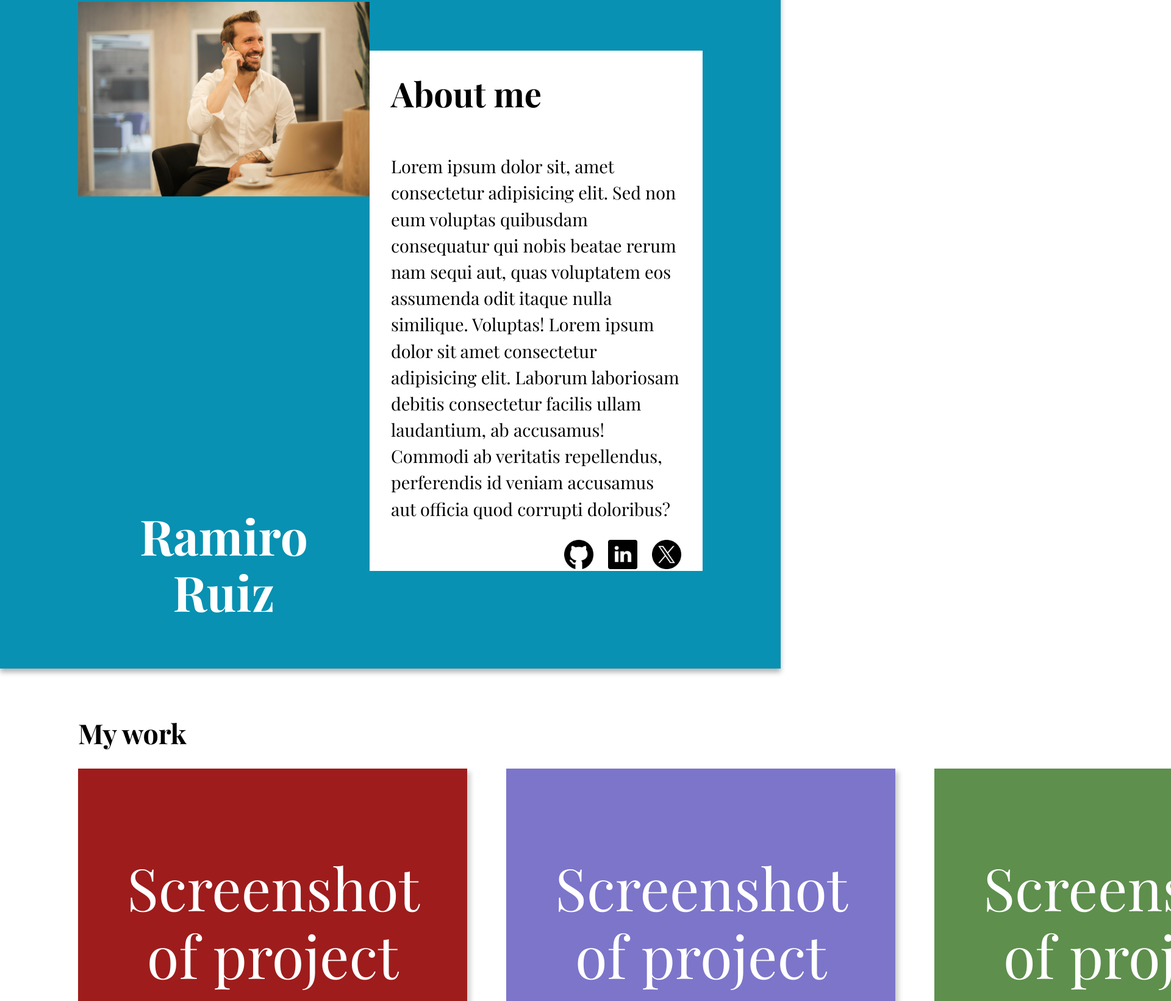
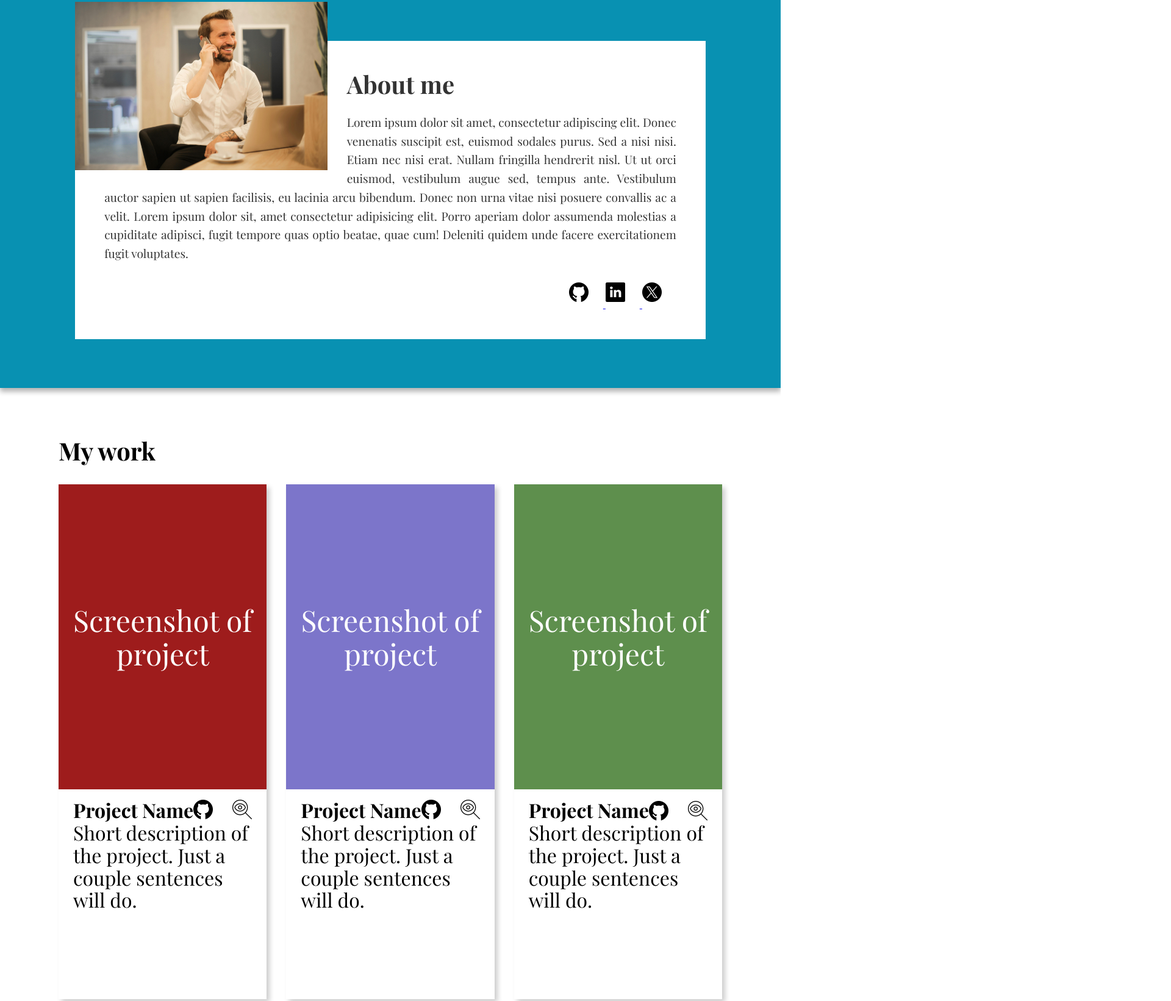
Before and after one commit to Ciberramir52/HomePage, a plain HTML site: page index.html in a window 1280 px wide. Shown: the part 77-1718 px from the top of the page at 61% size, 1920 px wide, since content can reach past the window. Drawn offline with nearby package versions, Linux system fonts and the light colour scheme.

Commit message:
Add media queries

```diff
--- a/index.html
+++ b/index.html
@@ -14,31 +14,35 @@
 <body>
     <section id="about-me-section">
         <div class="about-me-container">
-            <div>
-                <img src="Assets/Entrepreneur.jpg" width="100%" alt="">
-                <h2 class="text-over-img">Ramiro Ruiz</h2>
-            </div>
-            <div>
-                <div class="about-me">
-                    <h1>About me</h1>
-                    <p>
-                        Lorem ipsum dolor sit, amet consectetur adipisicing elit. Sed non eum voluptas quibusdam
-                        consequatur qui
-                        nobis beatae rerum nam sequi aut, quas voluptatem eos assumenda odit itaque nulla similique.
-                        Voluptas!
-                        Lorem ipsum dolor sit amet consectetur adipisicing elit. Laborum laboriosam debitis consectetur
-                        facilis ullam laudantium, ab accusamus! Commodi ab veritatis repellendus, perferendis id veniam
-                        accusamus aut officia quod corrupti doloribus?
-                    </p>
-                    <div>
+            <div class="text-with-image">
+                <img src="Assets/Entrepreneur.jpg" alt="Entrepreneur" class="image">
+
+                <div class="text-content">
+                    <div class="title">
+                        <h1>About me</h1>
+                    </div>
+
+                    <div class="paragraph">
+                        <p>
+                            Lorem ipsum dolor sit amet, consectetur adipiscing elit. Donec venenatis suscipit est,
+                            euismod sodales purus. Sed a nisi nisi. Etiam nec nisi erat. Nullam fringilla hendrerit
+                            nisl. Ut ut orci euismod, vestibulum augue sed, tempus ante. Vestibulum auctor sapien ut
+                            sapien facilisis, eu lacinia arcu bibendum. Donec non urna vitae nisi posuere convallis ac a
+                            velit. Lorem ipsum dolor sit, amet consectetur adipisicing elit. Porro aperiam dolor
+                            assumenda molestias a cupiditate adipisci, fugit tempore quas optio beatae, quae cum!
+                            Deleniti quidem unde facere exercitationem fugit voluptates.
+                        </p>
+                    </div>
+
+                    <div class="icon-container">
                         <a href="#">
-                            <img src="Assets/github_icon.png" alt="github">
+                            <img class="icon" src="Assets/github_icon.png" alt="github">
                         </a>
                         <a href="#">
-                            <img src="Assets/linkedin_icon.png" alt="linkedin">
+                            <img class="icon" src="Assets/linkedin_icon.png" alt="linkedin">
                         </a>
                         <a href="#">
-                            <img src="Assets/x_icon.png" alt="X">
+                            <img class="icon" src="Assets/x_icon.png" alt="X">
                         </a>
                     </div>
                 </div>
--- a/style.css
+++ b/style.css
@@ -1,6 +1,12 @@
 @font-face {
     font-family: "Playfair Display";
     src: url(Assets/PlayfairDisplay-VariableFont_wght.ttf);
+}
+
+* {
+    margin: 0;
+    padding: 0;
+    box-sizing: border-box;
 }
 
 body {
@@ -11,7 +17,7 @@ body {
 
 section,
 footer {
-    padding: 5rem 8rem;
+    padding: 5rem 6rem;
 }
 
 #about-me-section {
@@ -20,63 +26,91 @@ footer {
 }
 
 .about-me-container {
-    display: flex;
+    width: 95%;
+    min-width: 250px;
+    margin: 0 auto;
 }
 
-.about-me-container>div:first-child {
-    flex: 7;
-    position: relative;
+.text-with-image {
+    overflow: hidden;
+    /* Para limpiar los elementos flotantes y evitar desbordes */
 }
 
-.text-over-img {
-    position: absolute;
-    margin: 0;
-    bottom: 0;
-    left: 50%;
-    transform: translate(-50%, 0%);
-    color: white;
-    font-size: 5rem;
-    font-weight: bold;
-    text-align: center;
-    border-radius: 5px;
+/* Estilo para la imagen flotante */
+.image {
+    float: left;
+    /* La imagen flota a la izquierda */
+    margin-right: 2rem;
+    /* Espacio entre la imagen y el texto */
+    margin-bottom: 10px;
+    /* Espacio debajo de la imagen */
+    width: 40%;
+    /* Asegura que la imagen tenga un tamaño consistente */
+    min-width: 280px;
+    height: auto;
+    /* Mantiene la proporción de la imagen */
 }
 
-.about-me-container>div:last-child {
-    flex: 8;
-    padding: 5rem 0;
-    display: flex;
+/* Contenedor del texto (fondo blanco) */
+.text-content {
+    background-color: #ffffff;
+    /* Fondo blanco para el texto */
+    padding: 3rem;
+    margin-top: 4rem;
+    /* Desplaza el texto un poco hacia abajo */
 }
 
-.about-me {
-    background-color: #fff;
-    padding: 0 2.2rem;
-    display: flex;
-    flex-direction: column;
-    justify-content: space-around;
+/* Estilo para el título */
+.title h1 {
+    font-size: 2.5rem;
+    font-weight: bold;
+    color: #333;
+    margin-top: 0;
+    /* Alinea el título con la parte superior */
+    margin-bottom: 1.5rem;
+    /* Separación entre el título y el texto */
 }
 
-.about-me h1 {
-    font-size: 3.5rem;
+/* Estilo para el párrafo */
+.paragraph p {
+    font-size: 1.2rem;
+    line-height: 1.6;
+    color: #333;
+    text-align: justify;
+    margin-top: 0;
 }
 
-.about-me p {
-    font-size: 1.8rem;
-    line-height: 1.5;
+/* Contenedor para los iconos */
+.icon-container {
+    display: block;
+    /* Asegura que los iconos estén en una nueva línea */
+    margin-top: 2rem;
+    text-align: end;
 }
 
-.about-me div {
-    display: flex;
-    justify-content: flex-end;
-    align-items: center;
-    gap: 1.5rem;
+/* Estilo para los iconos (FontAwesome) */
+.icon {
+    height: 2rem;
+    /* Tamaño consistente de los iconos */
+    margin-right: 1.5rem;
+    /* Espacio entre los iconos */
+    margin-top: 0;
+    /* Alineación al borde superior */
+    margin-bottom: 10px;
+    /* Espacio debajo de los iconos */
+    display: inline-block;
+    /* Los iconos están en el mismo flujo de texto */
 }
 
-.about-me img {
-    height: 3rem;
+/* Asegura que los elementos después de la imagen no desborden */
+.text-with-image::after {
+    content: "";
+    display: table;
+    clear: both;
 }
 
 h3 {
-    font-size: 2.8rem;
+    font-size: 2.5rem;
     margin: 0;
 }
 
@@ -84,10 +118,10 @@ h3 {
     margin-top: 2rem;
     display: grid;
     grid-template-columns: 1fr 1fr 1fr;
-    gap: 5rem 4rem;
+    gap: 3rem 2rem;
 }
 
-#work-container > div {
+#work-container>div {
     box-shadow: 5px 5px 8px rgba(0, 0, 0, 0.2);
 }
 
@@ -95,14 +129,15 @@ h3 {
     display: flex;
     justify-content: center;
     align-items: center;
-    padding: 0 5rem;
+    /* padding: 0 2rem; */
     color: #fff;
-    font-size: 6rem;
+    font-size: 3rem;
     text-align: center;
     height: 500px;
 }
+
 .project-description {
-    padding: 1rem 2.5rem;
+    padding: 1rem 1.5rem;
 }
 
 .project-main {
@@ -111,24 +146,24 @@ h3 {
     align-items: center;
 }
 
-.project-main > div {
+.project-main>div {
     display: flex;
-    gap: 2.5rem;
+    gap: 2rem;
     justify-content: center;
     align-items: center;
 }
 
 .project-main img {
-    height: 2.5rem;
+    height: 2rem;
 }
 
 h4 {
-    font-size: 2.5rem;
+    font-size: 2rem;
     margin: 0;
 }
 
 .project-description p {
-    font-size: 2.2rem;
+    font-size: 2rem;
     margin-bottom: 8rem;
 }
 
@@ -139,13 +174,14 @@ footer {
 
 #contact-container {
     display: flex;
-    gap: 5rem;
+    flex-direction: row;
+    gap: 3rem;
     color: #fff;
 }
 
 .contact {
     flex: 3;
-    padding: 2rem 0;
+    padding: 0;
 }
 
 .contact-img {
@@ -153,16 +189,18 @@ footer {
 }
 
 .contact-img img {
-    height: 100%;
+    height: auto;
     width: 100%;
 }
 
 footer h3 {
-    font-size: 3.5rem;
+    font-size: 3rem;
+    margin-bottom: 1.5rem;
 }
 
-footer p{
-    font-size: 2.8rem;
+footer p {
+    font-size: 2rem;
+    margin-bottom: 1rem;
 }
 
 .contact-methods {
@@ -172,9 +210,61 @@ footer p{
 }
 
 .contact-methods img {
-    height: 2.8rem;
+    height: 2rem;
 }
 
 .contact-methods:last-child {
     gap: 4rem;
 }
+
+@media (max-width: 1024px) {
+
+    section,
+    footer {
+        padding: 5rem 3rem;
+    }
+
+    #work-container {
+        grid-template-columns: 1fr 1fr;
+    }
+
+    #contact-container {
+        flex-direction: column;
+    }
+
+    .contact-methods:last-child {
+        justify-content: center;
+        gap: 4rem;
+    }
+}
+
+@media (max-width: 650px) {
+    #work-container {
+        grid-template-columns: 1fr;
+    }
+
+    #contact-container {
+        flex-direction: column;
+    }
+    section,
+    footer {
+        padding: 3rem 1em;
+    }
+
+    footer h3 {
+        font-size: 2rem;
+    }
+
+    footer p {
+        font-size: 1rem;
+    }
+
+    .contact-methods:last-child {
+        justify-content: center;
+        gap: 4rem;
+    }
+
+    .image {
+        width: 100%;
+    }
+}
```
Also changed, not shown: 2 other files.
